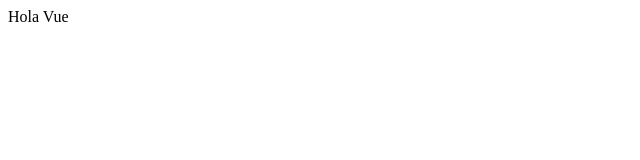
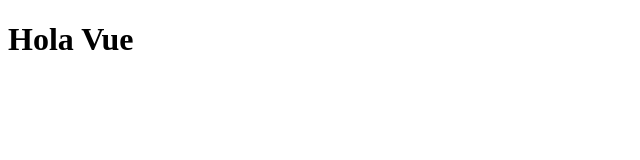
Before and after one commit to matirinfante/VueJSTest, a plain HTML site: page index.html in a window 1280 px wide. Shown: the whole page, without its empty margins (0-640 px from the left). Drawn offline with nearby package versions, Linux system fonts and the light colour scheme.

Commit message:
working with text interpolation

```diff
--- a/index.html
+++ b/index.html
@@ -15,7 +15,8 @@
                 return {
                     text: "Hola Vue"
                 };
-            }
+            },
+            template: `<h1 v-text="text"></h1>`
         }).mount("#app")
     </script>
 </body>
```
